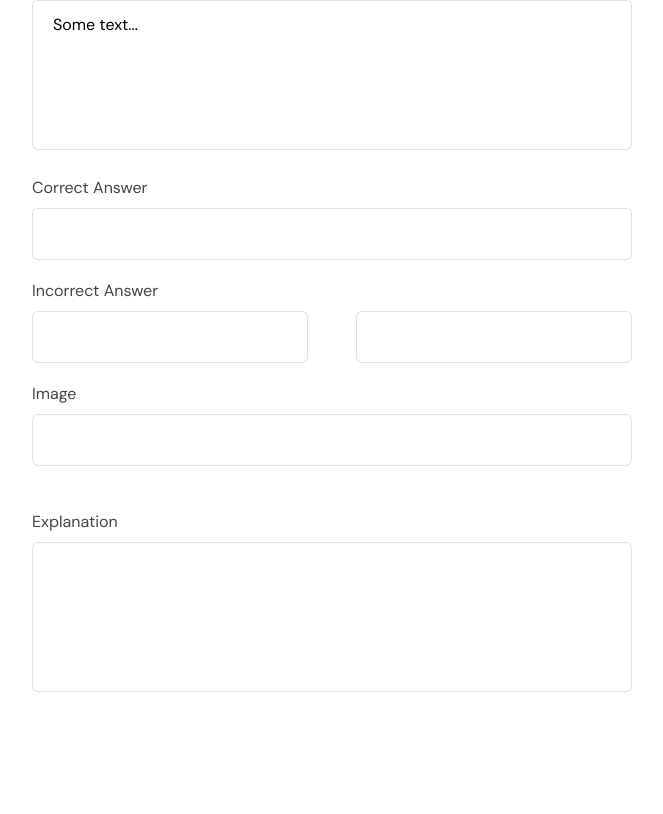
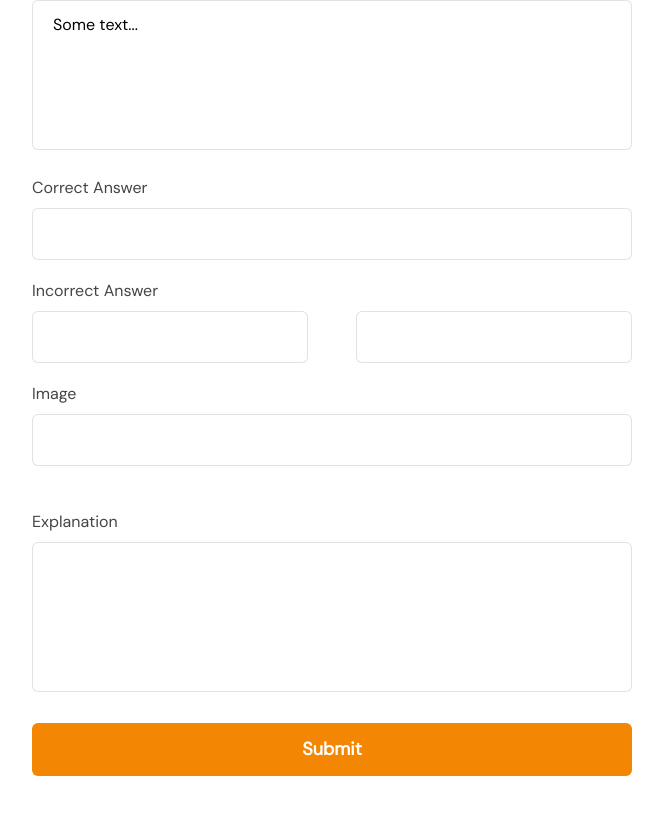
Before and after one commit to godwin-olele/quiz-api, a React (Create React App) app: page /submit-questions in a window 1280 px wide. Shown: the part 468-1282 px from the top of the page, without its empty margins (308-971 px from the left). Before the commit the page ends 1234 px from the top, so only its background shows below. Built offline with nearby package versions, Linux system fonts and the light colour scheme.

Commit message:
Added the submit button for 'Submit Question' component

```diff
--- a/src/components/Auth/SignUp/SignUp.js
+++ b/src/components/Auth/SignUp/SignUp.js
@@ -120,7 +120,7 @@ export default function SignUp() {
             </div>
 
             <button
-              className={`py-[13px] w-full outline-none border-none rounded-[6px] bg-orange text-[18px] text-center text-[#fdfbe3] font-semibold mt-auto transition
+              className={`py-[13px] w-full outline-none border-none rounded-[6px] bg-orange text-[18px] text-center text-[#ffffff] font-semibold mt-auto transition
                `}
             >
               Create Account
--- a/src/components/DashBoard/SubmitQuestions/SubmitQuestions.js
+++ b/src/components/DashBoard/SubmitQuestions/SubmitQuestions.js
@@ -90,13 +90,19 @@ export default function SubmitQuestions() {
               name="answer"
               autoComplete="true"
             />
-            <div className="mt-[1.5rem]  mb-[1.2rem]">
+            <div className="mt-[1.5rem]  mb-[1.5rem]">
               <label htmlFor=" questions" className="text-[#454545]">
                 Explanation
               </label>
               <textarea></textarea>
             </div>
           </div>
+          <button
+              className={`py-[13px] w-full outline-none border-none rounded-[6px] bg-orange text-[18px] text-center text-[#ffffff] font-semibold mt-auto transition
+               `}
+            >
+              Submit
+            </button>
         </form>
       </div>
     </>
```
